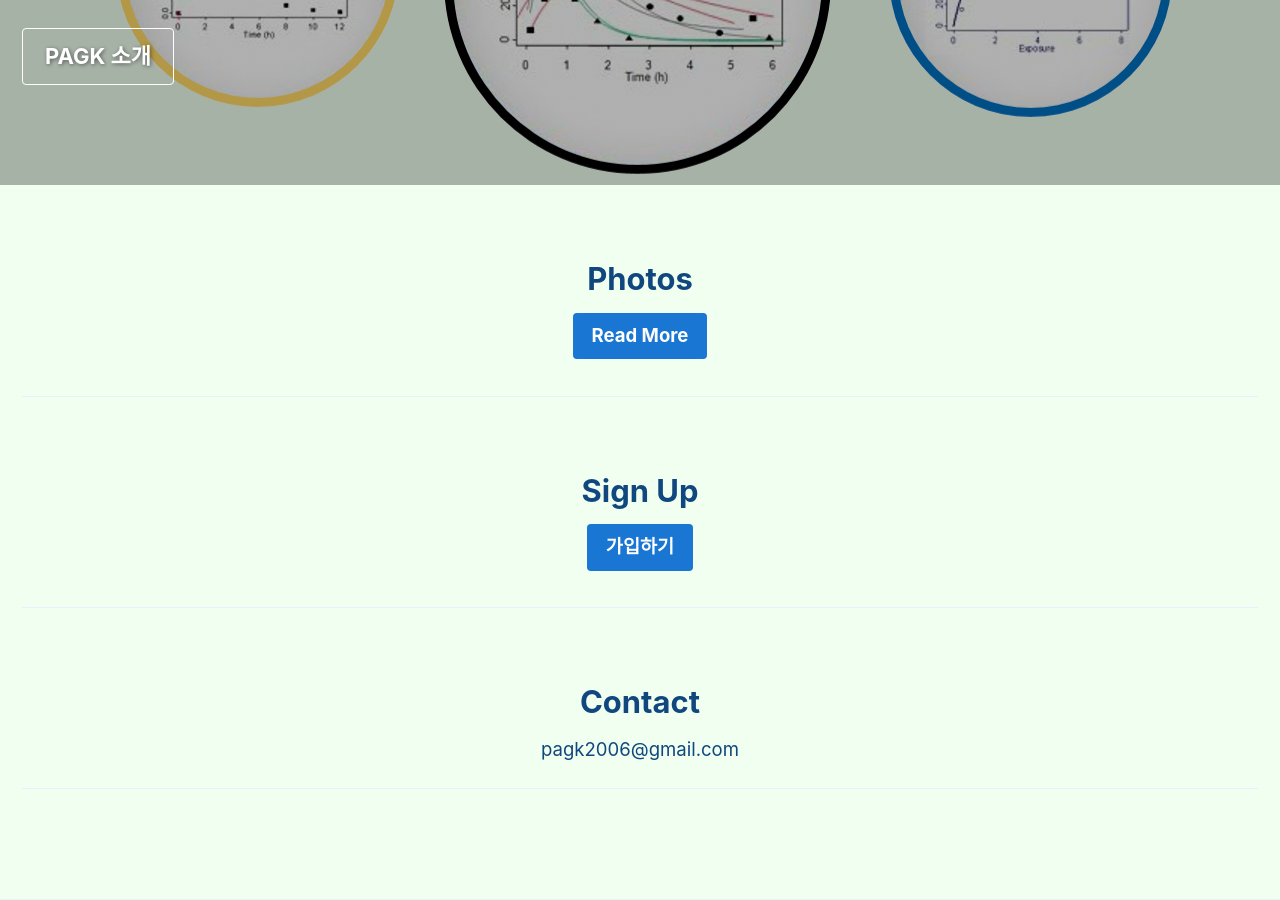
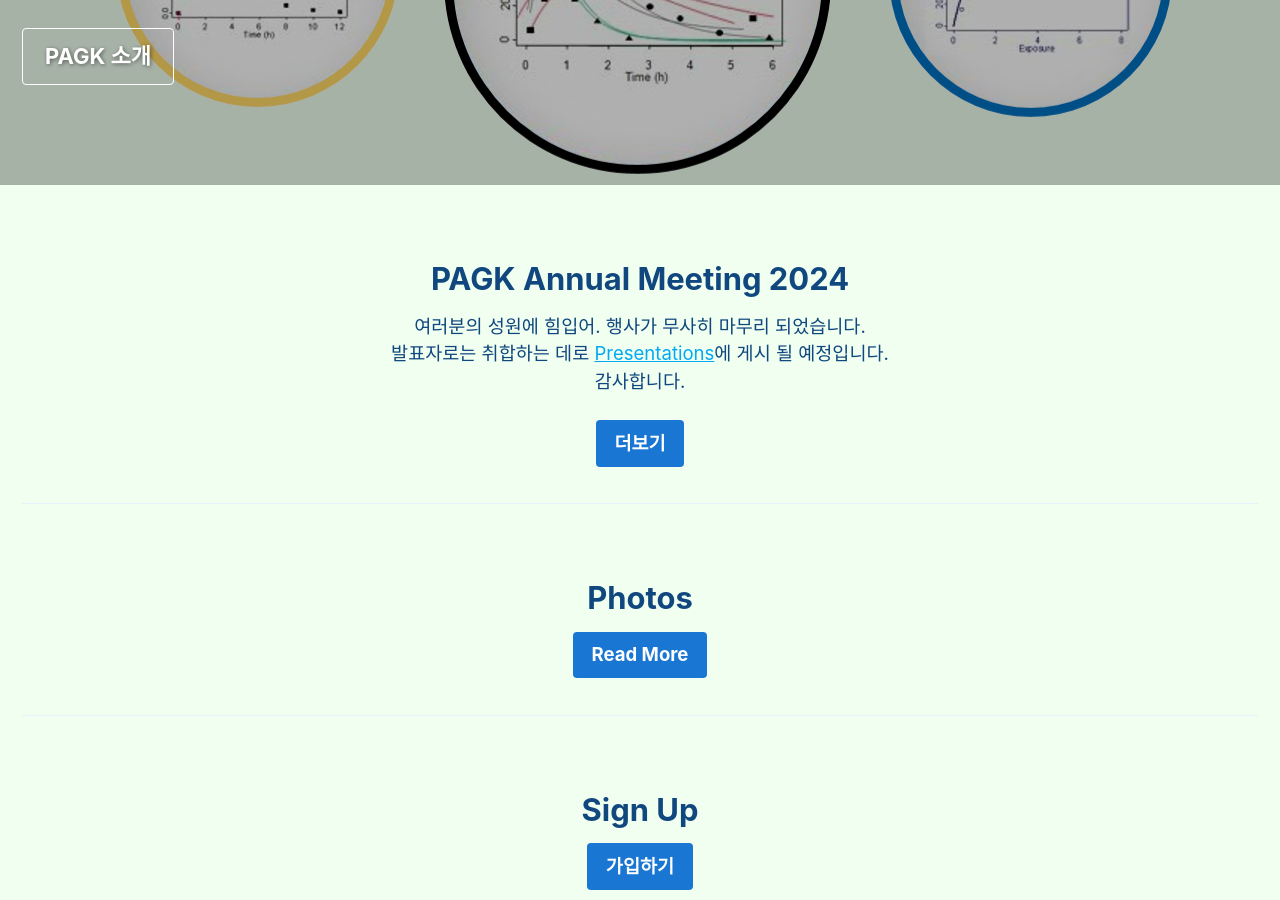
Before and after one commit to pagkkr/pagkkr.github.io, a Jekyll site: the page built from index.md, in a window 1280 px wide and 900 px high, scrolled down 336 px. Built offline with Jekyll 4.4.1, drawn with Linux system fonts in a browser that asks for light colours; cached includes are drawn as plain includes.

Commit message:
Update index.md

```diff
--- a/index.md
+++ b/index.md
@@ -51,7 +51,7 @@ photos:
 ---
 <!-- 이게 주석 -->
 <!-- 필요하면 주석처리 해제 -->
-<!-- {% include feature_row id="top" type="center" %} -->
+{% include feature_row id="top" type="center" %}
 <!-- {% include feature_row id="annual_meeting_registration" type="center" %} -->
 <!-- {% include feature_row id="annual_meeting_preworkshop_registration" type="center" %} -->
 {% include feature_row id="photos" type="center" %}
```
